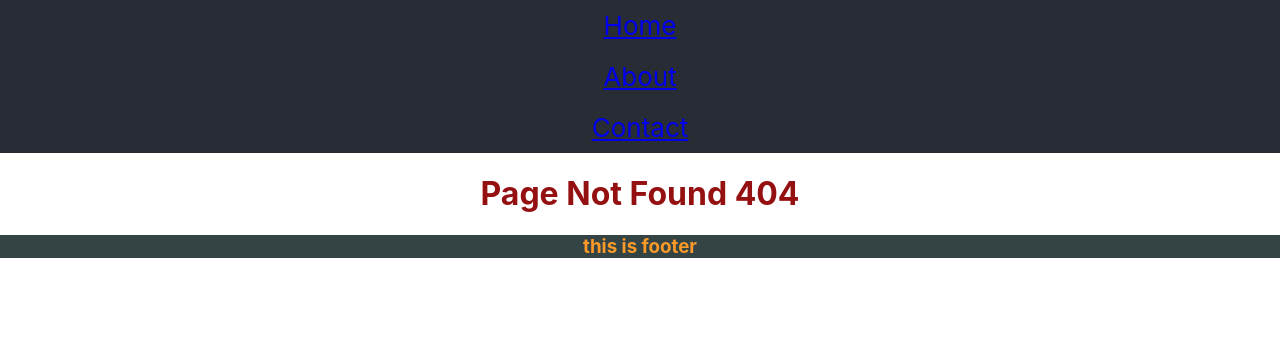
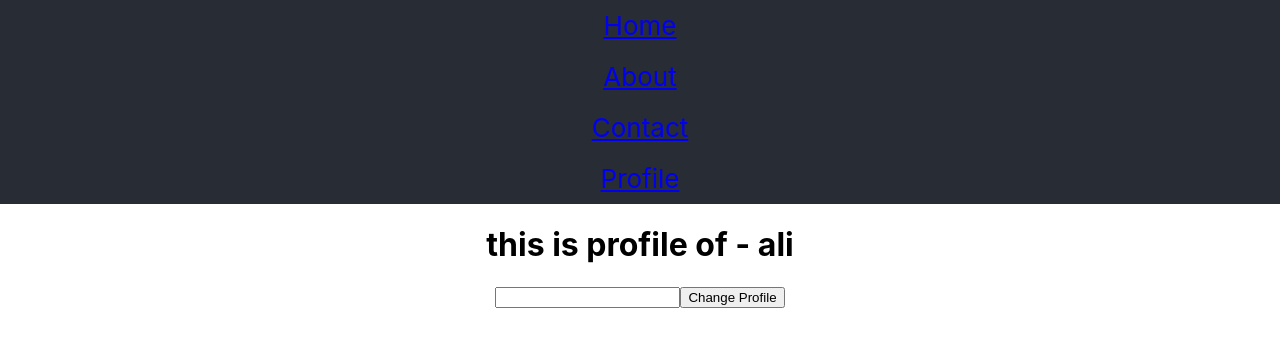
Before and after one commit to Mohammadi2005/myreact, a React (Create React App) app: page /profile in a window 1280 px wide. Before the commit this address had no page. Shown: the top 346 px of the page. Built offline with nearby package versions, Linux system fonts and the light colour scheme.

Commit message:
without useContent and createContext

```diff
--- a/src/App.js
+++ b/src/App.js
@@ -1,36 +1,29 @@
 import style from './App.module.css';
-import {useEffect, useState} from 'react';
-import axios from "axios";
+import {useState} from 'react';
+import {BrowserRouter as Router, Routes, Route} from "react-router-dom";
+import Profile from "./components/Pages/Profile";
+import {About} from "./components/Pages/About";
+import {Nav} from "./components/Pages/nav";
 import Home from "./components/Pages/Home";
-import {About} from "./components/Pages/About";
 import Contact from "./components/Pages/Contact";
-import Profile from "./components/Pages/Profile";
 import {Error404} from "./components/Pages/Error404";
-import {BrowserRouter as Router, Routes, Route, Link} from "react-router-dom"
-import {Nav} from "./components/Pages/nav";
+
 
 function App() {
+    const [username, setUserName] = useState("ali");
 
     return (
         <div className={style.App}>
             <Router>
-                {/*<nav className={style.AppHeader}>*/}
-                {/*    <Link to="/" style={{padding:'10px'}}>Home</Link>*/}
-                {/*    <Link to="/about" style={{padding:'10px'}}>About</Link>*/}
-                {/*    <Link to="/contact" style={{padding:'10px'}}>Contact</Link>*/}
-                {/*</nav>*/}
                 <Nav/>
-                <Routes style={{width:'800px', height:'800px'}}>
-                    <Route path="/" element={<Home/>} />
-                    <Route path="/about" element={<About/>} />
-                    <Route path="/contact" element={<Contact/>} />
-                    <Route path="/profile/:name" element={<Profile/>} />
-                    <Route path="*" element={<Error404/>} />
-                    {/*<Route path="*" element={<h1>Page Not Found 404</h1>} />*/}
+                <Routes>
+                    <Route path="/" element={<Home username={username} />}/>
+                    <Route path="/about" element={<About />}/>
+                    <Route path="/contact" element={<Contact/>}/>
+                    <Route path="/profile" element={<Profile
+                        username={username} setUserName={setUserName} />}/>
+                    <Route path="*" element={<Error404/>}/>
                 </Routes>
-                <footer>
-                    <h3 style={{backgroundColor:"#344444" , color:"#FB9929"}}>this is footer</h3>
-                </footer>
             </Router>
         </div>
     );
--- a/src/components/Pages/Home.js
+++ b/src/components/Pages/Home.js
@@ -1,7 +1,7 @@
-function Home(){
+function Home(props){
     return (
         <div style={{color:"#622444", textAlign:"center"}}>
-            <h1>this id home page</h1>
+            <h1>this id home page - {props.username}</h1>
         </div>
     )
 }
--- a/src/components/Pages/Profile.js
+++ b/src/components/Pages/Profile.js
@@ -1,11 +1,23 @@
 import {useParams} from "react-router-dom"
+import {useState} from "react";
 
-function Profile() {
+function Profile(props) {
     const {name} = useParams()
     return (
         <div>
-            <h2>this is profile of {name}</h2>
+            <h1>this is profile of - {props.username}</h1>
+            <ChangeProfile setUserName={props.setUserName}/>
         </div>
     )
 }
 export default Profile
+
+const ChangeProfile = (props) => {
+    const [newName, setNewName] = useState('')
+    return (
+        <div>
+            <input onChange={(e) => setNewName(e.target.value)} />
+            <button onClick={() => props.setUserName(newName)}>Change Profile</button>
+        </div>
+    )
+}
--- a/src/components/Pages/nav.js
+++ b/src/components/Pages/nav.js
@@ -7,6 +7,7 @@ export const Nav = () => {
             <Link to="/" style={{padding:'10px'}}>Home</Link>
             <Link to="/about" style={{padding:'10px'}}>About</Link>
             <Link to="/contact" style={{padding:'10px'}}>Contact</Link>
+            <Link to="/profile" style={{padding:'10px'}}>Profile</Link>
         </nav>
     )
 }
```
